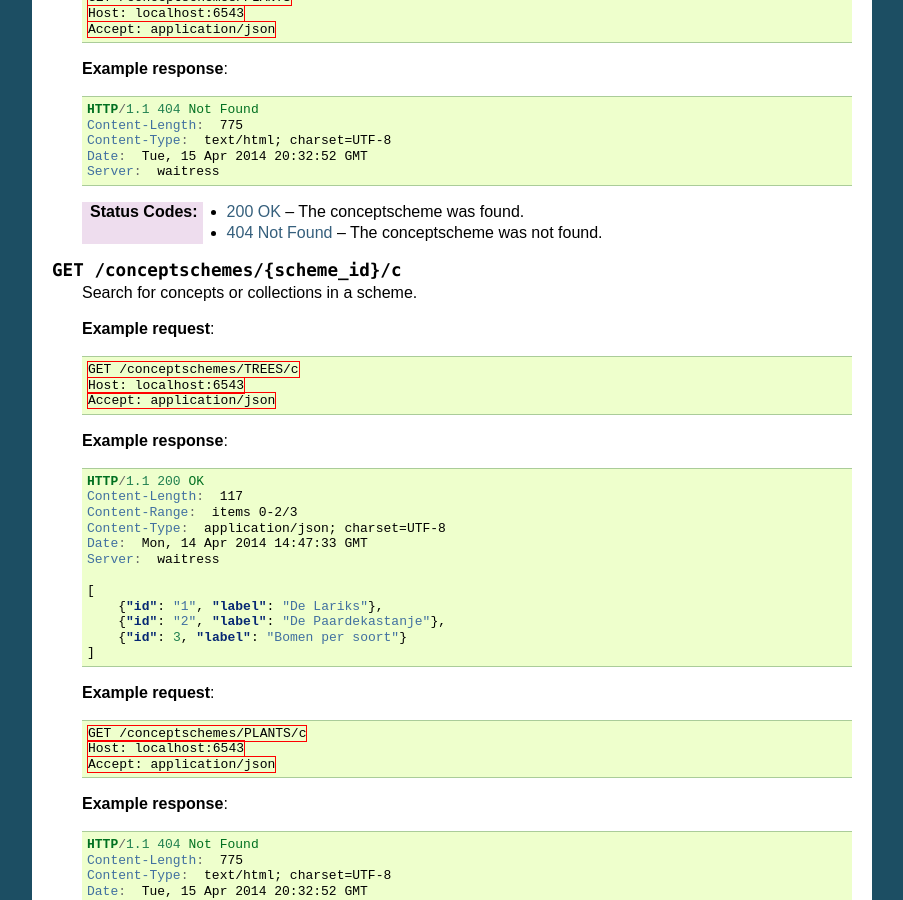
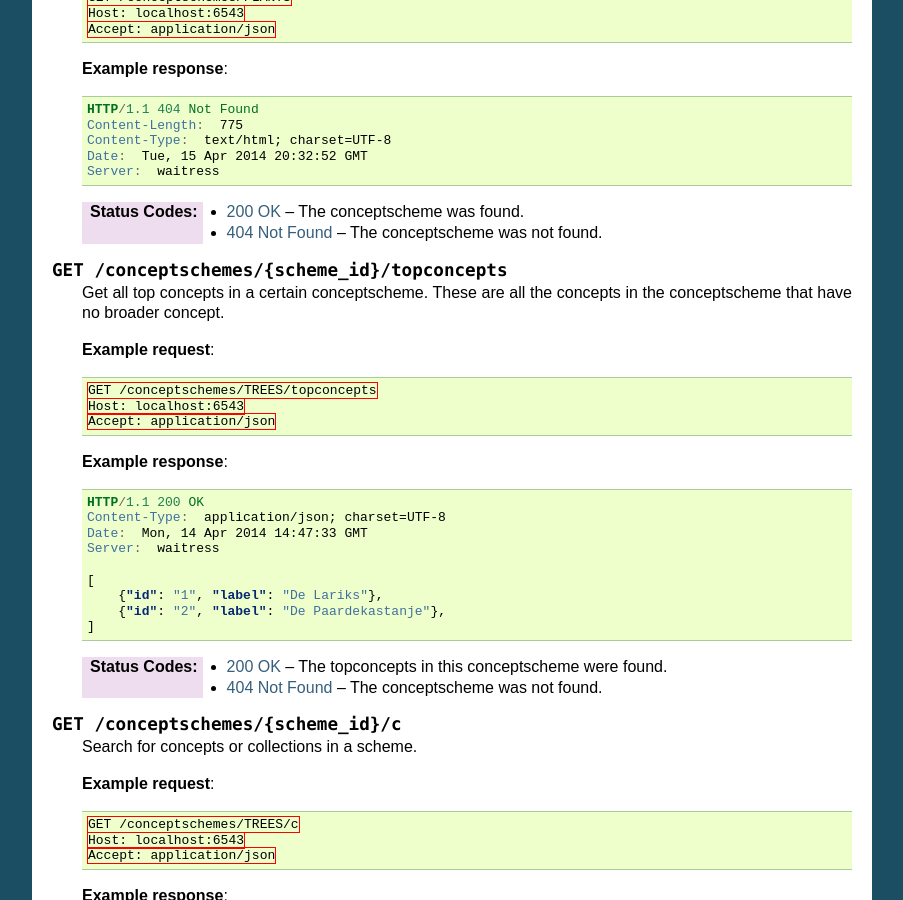
Before and after one commit to OnroerendErfgoed/pyramid_skosprovider, a Sphinx documentation site: the page built from docs/services.rst, in a window 1280 px wide and 900 px high, scrolled down 987 px. Shown: the whole window, without its empty margins (198-1101 px from the left). Built offline with Sphinx 7.4.7, drawn with Linux system fonts in a browser that asks for light colours.

Commit message:
Update docs for topconcepts.

```diff
--- a/HISTORY.rst
+++ b/HISTORY.rst
@@ -1,3 +1,8 @@
+Next version
+------------
+
+- Expose information about top concepts.
+
 0.2.0 (2014-05-14)
 ------------------
 
--- a/docs/services.rst
+++ b/docs/services.rst
@@ -80,6 +80,36 @@ The following API is present:
         Server:  waitress
 
     :statuscode 200: The conceptscheme was found.
+    :statuscode 404: The conceptscheme was not found.
+
+.. http:get:: /conceptschemes/{scheme_id}/topconcepts
+
+    Get all top concepts in a certain conceptscheme. These are all the concepts
+    in the conceptscheme that have no broader concept.
+
+    **Example request**:
+
+    .. sourcecode:: http
+
+        GET /conceptschemes/TREES/topconcepts
+        Host: localhost:6543
+        Accept: application/json
+
+    **Example response**:
+
+    .. sourcecode:: http
+
+        HTTP/1.1 200 OK
+        Content-Type:  application/json; charset=UTF-8
+        Date:  Mon, 14 Apr 2014 14:47:33 GMT
+        Server:  waitress
+
+        [
+            {"id": "1", "label": "De Lariks"},
+            {"id": "2", "label": "De Paardekastanje"},
+        ]
+
+    :statuscode 200: The topconcepts in this conceptscheme were found.
     :statuscode 404: The conceptscheme was not found.
 
 .. http:get:: /conceptschemes/{scheme_id}/c
```
